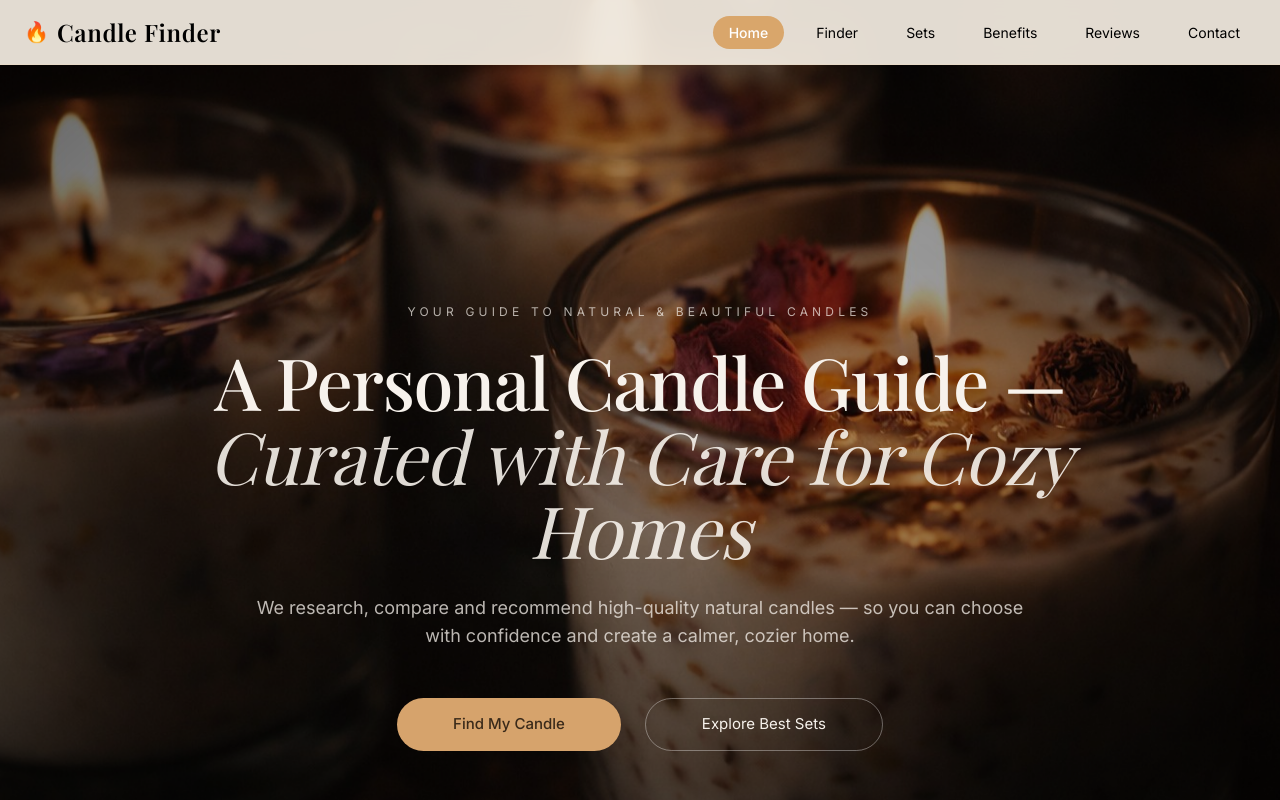
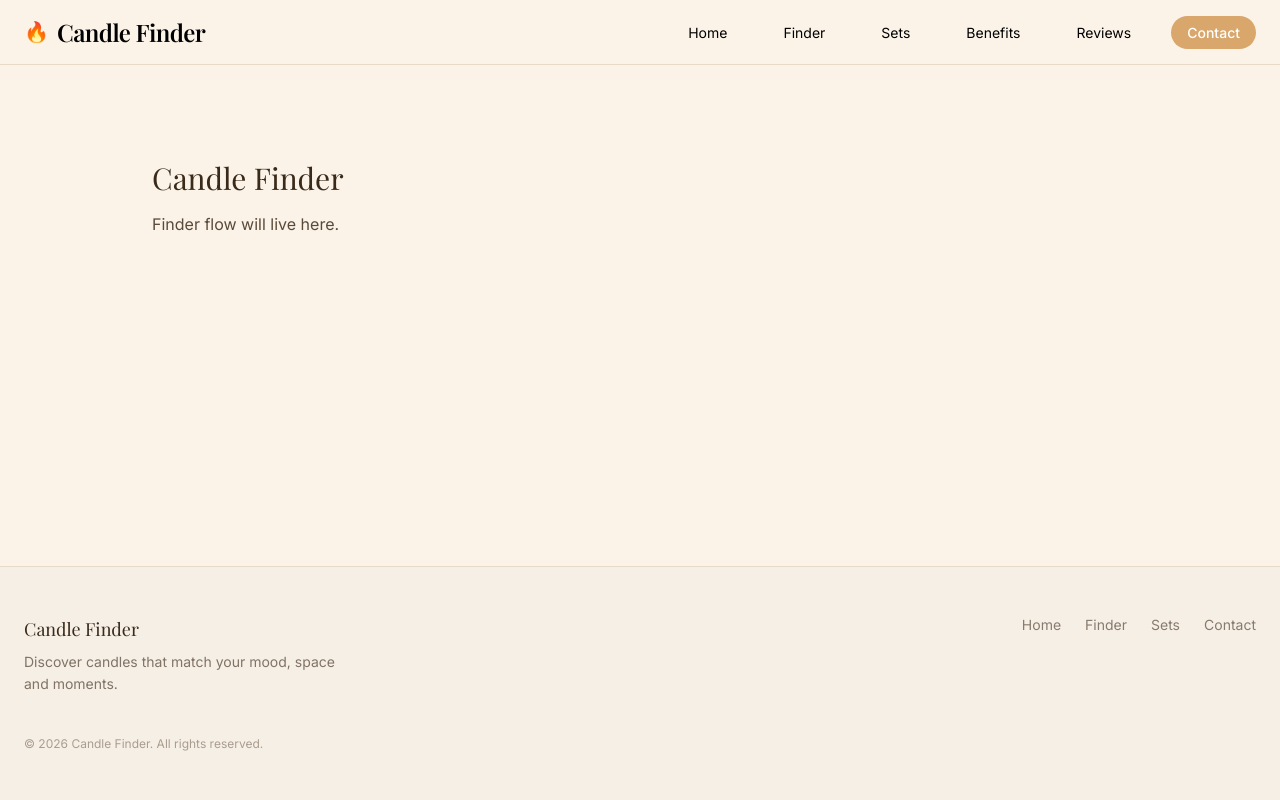
Before and after one commit to Franchellollo/candle-finder, a React (Vite) app: page /contact in a window 1280 px wide. Shown: the top 800 px of the page. Built offline with nearby package versions, Linux system fonts and the light colour scheme; a web font is replaced by a local one.

Commit message:
Stable router setup and header navigation

```diff
--- a/package.json
+++ b/package.json
@@ -12,7 +12,8 @@
   "dependencies": {
     "@tailwindcss/vite": "^4.1.18",
     "react": "^19.2.0",
-    "react-dom": "^19.2.0"
+    "react-dom": "^19.2.0",
+    "react-router-dom": "^7.12.0"
   },
   "devDependencies": {
     "@eslint/js": "^9.39.1",
--- a/src/App.jsx
+++ b/src/App.jsx
@@ -1,3 +1,5 @@
+import { BrowserRouter, Routes, Route } from "react-router-dom";
+
 import Header from "./components/Header";
 import Footer from "./components/Footer";
 
@@ -10,24 +12,23 @@ import Contacts from "./pages/Contacts";
 
 export default function App() {
   return (
-    <div className="min-h-screen bg-[#FBF3E8] flex flex-col">
-      <Header />
+    <BrowserRouter>
+      <div className="min-h-screen bg-[#FBF3E8] flex flex-col">
+        <Header />
 
-      <main className="flex-grow">
-        {/* Pagaidām rādam tikai Home */}
-        <Home />
+        <main className="flex-grow pt-16">
+          <Routes>
+            <Route path="/" element={<Home />} />
+            <Route path="/finder" element={<Finder />} />
+            <Route path="/sets" element={<Sets />} />
+            <Route path="/benefits" element={<Benefits />} />
+            <Route path="/reviews" element={<Reviews />} />
+            <Route path="/contact" element={<Contacts />} />
+          </Routes>
+        </main>
 
-        {/* Šīs lapas ir gatavas pieslēgšanai vēlāk */}
-        {/*
-        <Finder />
-        <Sets />
-        <Benefits />
-        <Reviews />
-        <Contacts />
-        */}
-      </main>
-
-      <Footer />
-    </div>
+        <Footer />
+      </div>
+    </BrowserRouter>
   );
 }
--- a/src/components/Header.jsx
+++ b/src/components/Header.jsx
@@ -1,3 +1,14 @@
+import { NavLink } from "react-router-dom";
+
+const navItems = [
+  { label: "Home", path: "/" },
+  { label: "Finder", path: "/finder" },
+  { label: "Sets", path: "/sets" },
+  { label: "Benefits", path: "/benefits" },
+  { label: "Reviews", path: "/reviews" },
+  { label: "Contact", path: "/contact" },
+];
+
 export default function Header() {
   return (
     <header className="fixed top-0 left-0 w-full z-50 bg-[#FBF3E8]/90 backdrop-blur-md border-b border-[#E7DAC8]">
@@ -6,34 +17,32 @@ export default function Header() {
           {/* Logo */}
           <div className="flex items-center gap-2">
             <span className="text-xl">🔥</span>
-            <span className="font-serif text-2xl font-bold tracking-wide text-black">
+            <span className="font-serif text-2xl font-bold tracking-tight text-black">
               Candle Finder
             </span>
           </div>
 
           {/* Navigation */}
-          <nav className="flex items-center gap-4 text-[14px] text-black">
-            {/* Active */}
-            <span className="px-4 py-[6px] rounded-full bg-[#D9A66B] text-white font-medium">
-              Home
-            </span>
-
-            {/* Links */}
-            {["Finder", "Sets", "Benefits", "Reviews", "Contact"].map(
-              (item) => (
-                <a
-                  key={item}
-                  href="#"
-                  className="
-                    px-4 py-[6px] rounded-full          // ★ pievienots (pill forma)
-                    transition-colors duration-200     // ★ maigā animācija
-                    hover:bg-black/5                   // ★ Hostinger-style hover fons
-                  "
-                >
-                  {item}
-                </a>
-              )
-            )}
+          <nav className="flex items-center gap-6 text-[14px] text-black">
+            {navItems.map((item) => (
+              <NavLink
+                key={item.path}
+                to={item.path}
+                className={({ isActive }) =>
+                  `
+                  px-4 py-[6px] rounded-full
+                  transition-all duration-150
+                  ${
+                    isActive
+                      ? "bg-[#D9A66B] text-white font-medium"
+                      : "hover:bg-black/5"
+                  }
+                `
+                }
+              >
+                {item.label}
+              </NavLink>
+            ))}
           </nav>
         </div>
       </div>
```
Also changed, not shown: 1 other file (tests, documents, lock files or other folders).
